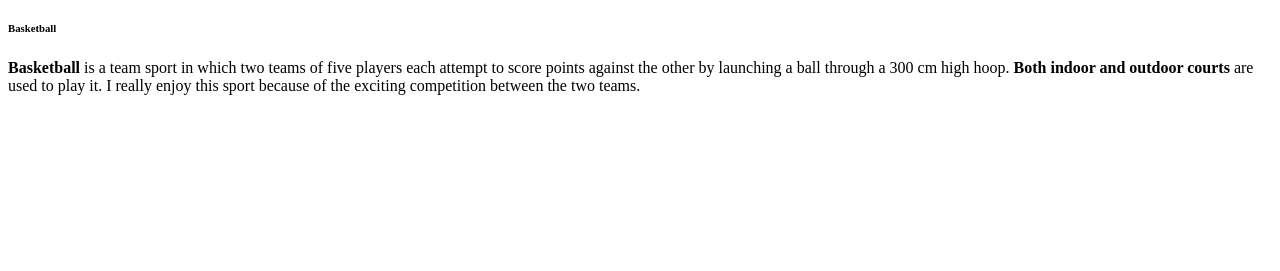
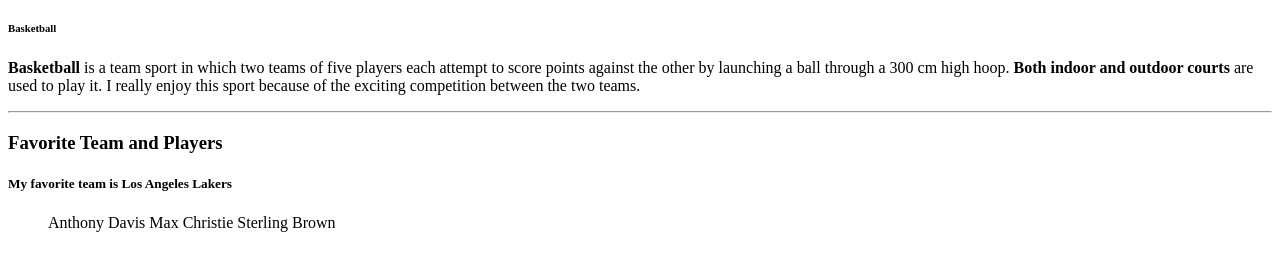
Before and after one commit to 44-563-Web-Apps-S23/44563-webapps-assignment-3-s560998, a plain HTML site: page index.html in a window 1280 px wide. Shown: the part 61-332 px from the top of the page. Drawn offline with Linux system fonts and the light colour scheme.

Commit message:
Added favorite team and players

```diff
--- a/index.html
+++ b/index.html
@@ -16,5 +16,13 @@
                 <b>Basketball</b> is a team sport in which two teams of five players each attempt to score points against the other by launching a ball through a 300 cm high hoop.
                 <b>Both indoor and outdoor courts</b> are used to play it. I really enjoy this sport because of the exciting competition between the two teams.
             </p>
+            <hr>
+            <h3>Favorite Team and Players</h3>
+            <h5>My favorite team is Los Angeles Lakers</h5>
+            <ol>
+                Anthony Davis
+                Max Christie
+                Sterling Brown
+            </ol>
        </body>
 </html>
```
